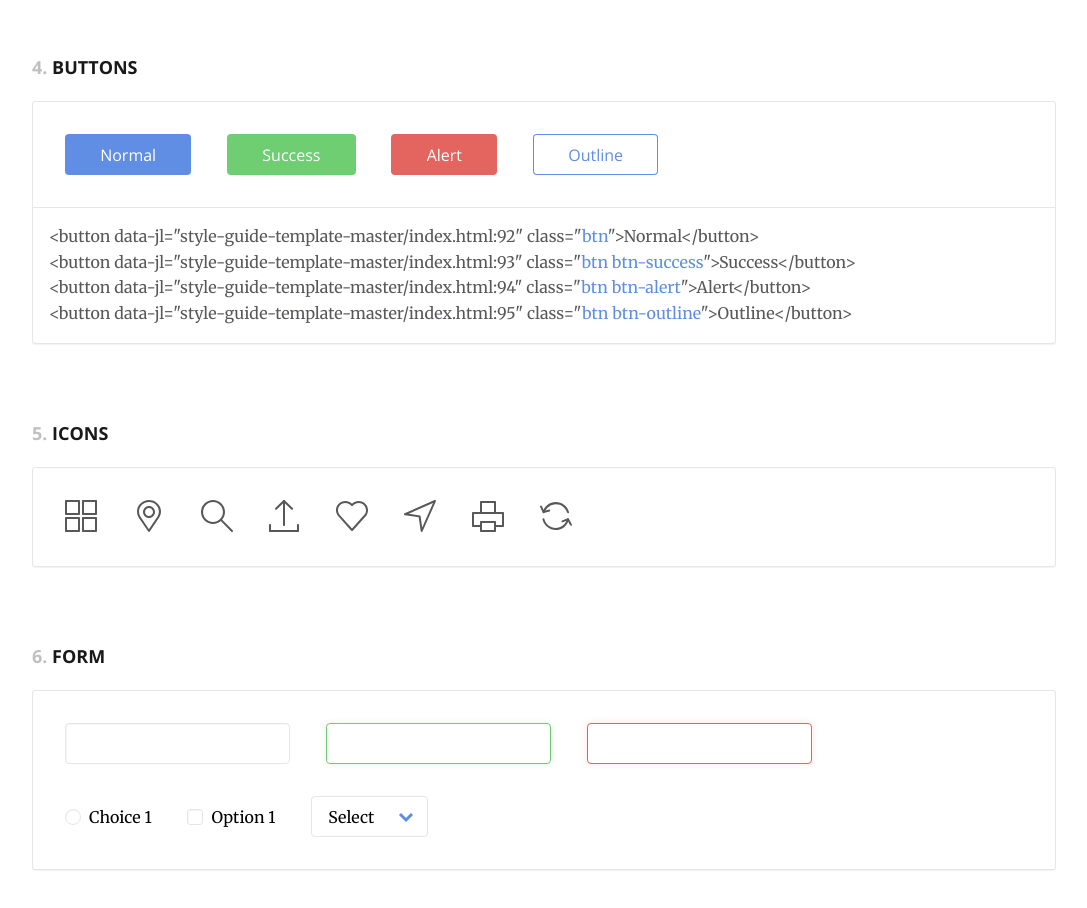
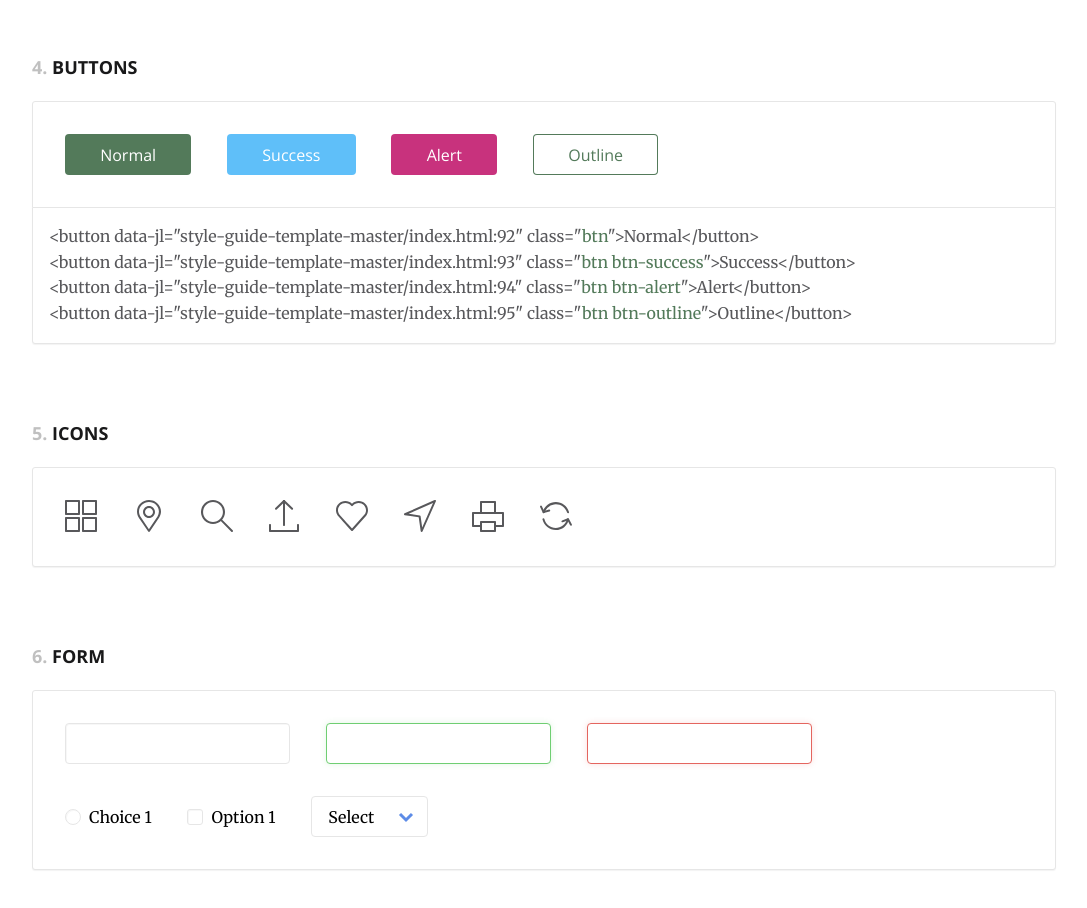
Before and after one commit to zachjrt/zenGarden, a plain HTML site: page style-guide-template-master/index.html in a window 1280 px wide. Shown: the part 1560-2468 px from the top of the page, without its empty margins (96-1183 px from the left). Drawn offline with nearby package versions, Linux system fonts and the light colour scheme.

Commit message:
Buttons colors

```diff
--- a/style-guide-template-master/css/style-guide.css
+++ b/style-guide-template-master/css/style-guide.css
@@ -215,7 +215,7 @@ xButtons
     color: #ffffff;
     padding: .6em 2.2em;
     cursor: pointer;
-    background: #5f8ee4;
+    background: #537A5A;
 }
 
 .btn:focus {
@@ -223,34 +223,34 @@ xButtons
 }
 
 .no-touch .btn:hover {
-    background: #0054f0;
+    background: #5ea86c;
 }
 
 .btn.btn-success {
-    background: #6fce72;
+    background: #5FBFF9;
 }
 
 .no-touch .btn.btn-success:hover {
-    background: #82d485;
+    background: #5fbef9bb;
 }
 
 .btn.btn-alert {
-    background: #e4655f;
+    background: #C8327D;
 }
 
 .no-touch .btn.btn-alert:hover {
-    background: #e87a75;
+    background: #c8327dac;
 }
 
 .btn.btn-outline {
-    color: #5f8ee4;
+    color: #537A5A;
     background: transparent;
-    box-shadow: inset 0 0 0 1px #5f8ee4;
+    box-shadow: inset 0 0 0 1px #537A5A;
 }
 
 .no-touch .btn.btn-outline:hover {
     color: #ffffff;
-    background: #5f8ee4;
+    background: #5ea86c;
 }
 
 @media only screen and (min-width: 768px) {
@@ -261,7 +261,7 @@ xButtons
 
 .cd-buttons .cd-box:nth-of-type(2) span {
     /* CSS class name color */
-    color: #5f8ee4;
+    color: #537A5A;
 }
 
 
```
